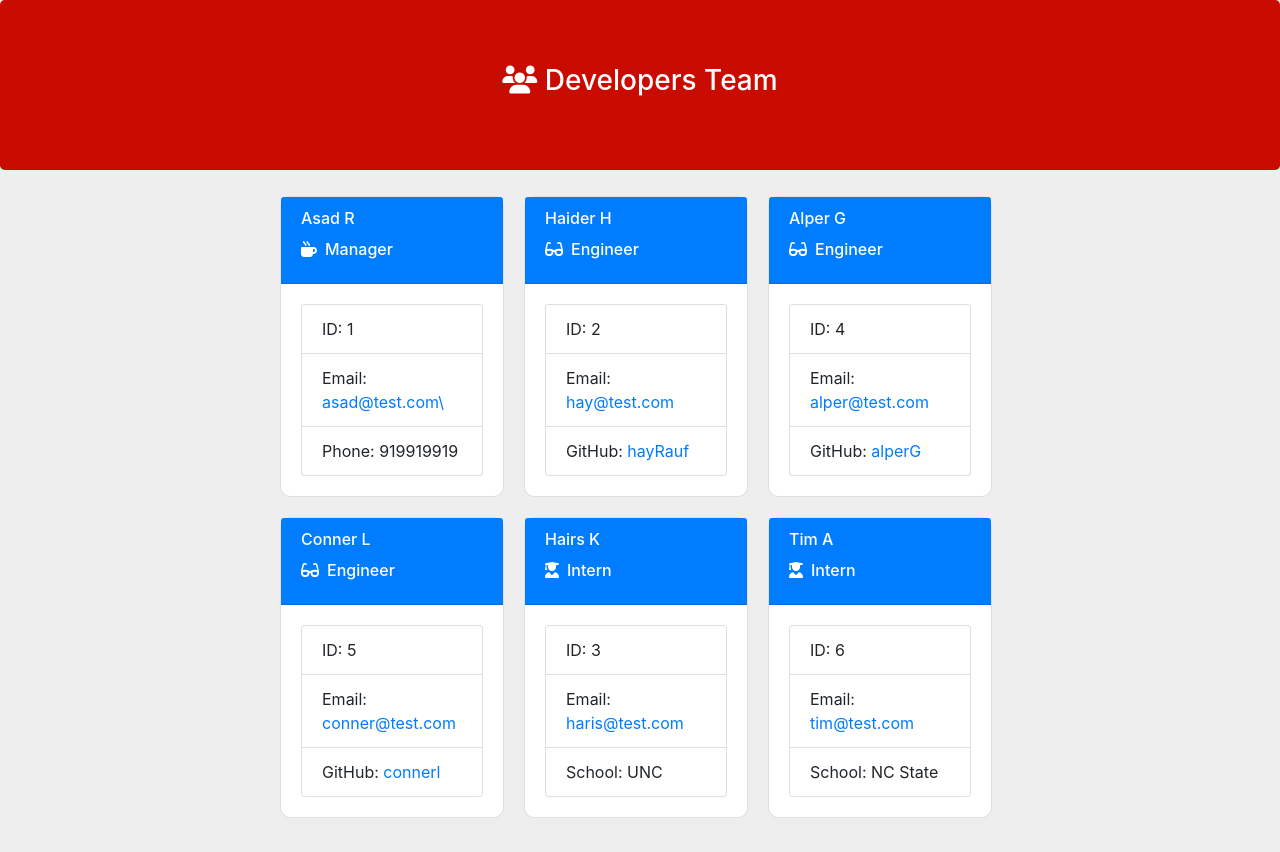
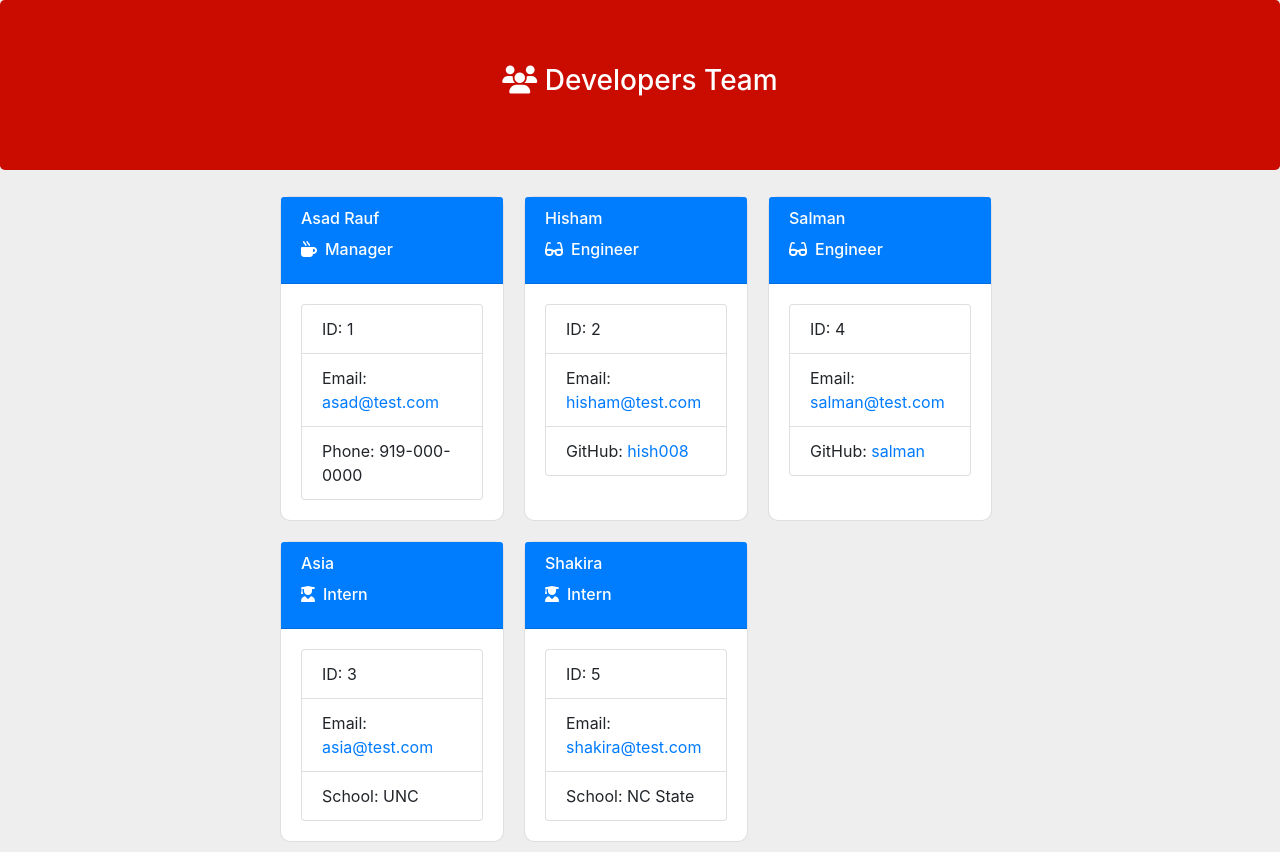
Before and after one commit to asadrauf/random-team-generator, a website: page output/team.html in a window 1280 px wide. Before the commit the page ends 828 px from the top, so only its background shows below. Drawn offline with nearby package versions, Linux system fonts and the light colour scheme.

Commit message:
added working html page screen shot

```diff
--- a/output/team.html
+++ b/output/team.html
@@ -26,14 +26,14 @@
                 <div class="row">
                 <div class="card employee-card " style="width: 14rem;">
     <div class="card-header" style="background-color: #007dff; color: white;">
-        <h6 class="card-title">Asad R</h6>
+        <h6 class="card-title">Asad Rauf</h6>
         <h6 class="card-title"><i class="fas fa-mug-hot mr-2"></i>Manager</h6>
     </div>
     <div class="card-body">
         <ul class="list-group">
             <li class="list-group-item">ID: 1</li>
-            <li class="list-group-item">Email: <a href="mailto:asad@test.com\">asad@test.com\</a></li>
-            <li class="list-group-item">Phone: 919919919</li>
+            <li class="list-group-item">Email: <a href="mailto:asad@test.com">asad@test.com</a></li>
+            <li class="list-group-item">Phone: 919-000-0000</li>
         </ul>
     </div>
 </div>
@@ -41,65 +41,52 @@
 
 <div class="card employee-card" style="width: 14rem;" >
     <div class="card-header" style="background-color: #007dff; color: white;">
-        <h6 class="card-title">Haider H</h6>
+        <h6 class="card-title">Hisham</h6>
         <h6 class="card-title"><i class="fas fa-glasses mr-2"></i>Engineer</h6>
     </div>
     <div class="card-body">
         <ul class="list-group">
             <li class="list-group-item">ID: 2</li>
-            <li class="list-group-item">Email: <a href="mailto:hay@test.com">hay@test.com</a></li>
-            <li class="list-group-item">GitHub: <a href="https://github.com/hayRauf" target="_blank" rel="noopener noreferrer">hayRauf</a></li>
+            <li class="list-group-item">Email: <a href="mailto:hisham@test.com">hisham@test.com</a></li>
+            <li class="list-group-item">GitHub: <a href="https://github.com/hish008" target="_blank" rel="noopener noreferrer">hish008</a></li>
         </ul>
     </div>
 </div>
 <div class="card employee-card" style="width: 14rem;" >
     <div class="card-header" style="background-color: #007dff; color: white;">
-        <h6 class="card-title">Alper G</h6>
+        <h6 class="card-title">Salman</h6>
         <h6 class="card-title"><i class="fas fa-glasses mr-2"></i>Engineer</h6>
     </div>
     <div class="card-body">
         <ul class="list-group">
             <li class="list-group-item">ID: 4</li>
-            <li class="list-group-item">Email: <a href="mailto:alper@test.com">alper@test.com</a></li>
-            <li class="list-group-item">GitHub: <a href="https://github.com/alperG" target="_blank" rel="noopener noreferrer">alperG</a></li>
-        </ul>
-    </div>
-</div>
-<div class="card employee-card" style="width: 14rem;" >
-    <div class="card-header" style="background-color: #007dff; color: white;">
-        <h6 class="card-title">Conner L</h6>
-        <h6 class="card-title"><i class="fas fa-glasses mr-2"></i>Engineer</h6>
-    </div>
-    <div class="card-body">
-        <ul class="list-group">
-            <li class="list-group-item">ID: 5</li>
-            <li class="list-group-item">Email: <a href="mailto:conner@test.com">conner@test.com</a></li>
-            <li class="list-group-item">GitHub: <a href="https://github.com/connerl" target="_blank" rel="noopener noreferrer">connerl</a></li>
+            <li class="list-group-item">Email: <a href="mailto:salman@test.com">salman@test.com</a></li>
+            <li class="list-group-item">GitHub: <a href="https://github.com/salman" target="_blank" rel="noopener noreferrer">salman</a></li>
         </ul>
     </div>
 </div>
 <div class="card employee-card" style="width: 14rem;">
     <div class="card-header"  style="background-color: #007dff; color: white;">
-        <h6 class="card-title">Hairs K</h6>
+        <h6 class="card-title">Asia</h6>
         <h6 class="card-title"><i class="fas fa-user-graduate mr-2"></i>Intern</h6>
     </div>
     <div class="card-body">
         <ul class="list-group">
             <li class="list-group-item">ID: 3</li>
-            <li class="list-group-item">Email: <a href="mailto:haris@test.com">haris@test.com</a></li>
+            <li class="list-group-item">Email: <a href="mailto:asia@test.com">asia@test.com</a></li>
             <li class="list-group-item">School: UNC</li>
         </ul>
     </div>
 </div>
 <div class="card employee-card" style="width: 14rem;">
     <div class="card-header"  style="background-color: #007dff; color: white;">
-        <h6 class="card-title">Tim A</h6>
+        <h6 class="card-title">Shakira</h6>
         <h6 class="card-title"><i class="fas fa-user-graduate mr-2"></i>Intern</h6>
     </div>
     <div class="card-body">
         <ul class="list-group">
-            <li class="list-group-item">ID: 6</li>
-            <li class="list-group-item">Email: <a href="mailto:tim@test.com">tim@test.com</a></li>
+            <li class="list-group-item">ID: 5</li>
+            <li class="list-group-item">Email: <a href="mailto:shakira@test.com">shakira@test.com</a></li>
             <li class="list-group-item">School: NC State</li>
         </ul>
     </div>
```
Also changed, not shown: team-gene.png (added).
